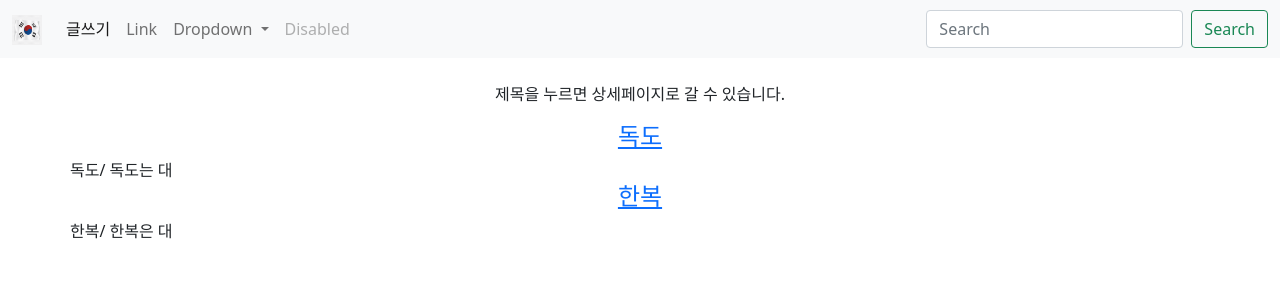
After one commit to yukhayoung/korea_correct_project, a Django app: page /koreaapp/search/ in a window 1280 px wide. The commit adds this page. Shown: the top 300 px of the page. Run offline with Django 3.2, Linux system fonts and the light colour scheme; data comes from the database, SQL or seed files in the repository; both versions use the stored data as it was after the commit.

Commit message:
upload files

```diff
--- a/koreaapp/forms.py
+++ b/koreaapp/forms.py
@@ -5,3 +5,6 @@ class KoreaappForm(forms.ModelForm):
     class Meta:
         model = Koreaapp
         fields = ['title', 'writer', 'body', 'image']
+
+class PostSearchForm(forms.Form):
+    search_word = forms.CharField(label='Search Word')
--- a/koreaapp/templates/home.html
+++ b/koreaapp/templates/home.html
@@ -4,7 +4,7 @@
     {% load socialaccount %}
     {% providers_media_js%}
 
-    {% if user.is_autenticated %}
+    {% if user.is_authenticated %}
     <a href="/accounts/logout">로그아웃</a><br>
     {{user.username}}님이 로그인 중
 
--- /dev/null
+++ b/koreaapp/templates/search.html
@@ -0,0 +1,16 @@
+{% extends 'base.html' %}
+{% block content %}
+<br>
+<p class="pp">제목을 누르면 상세페이지로 갈 수 있습니다.</p>
+
+{% for search in list %}
+<div class="row">
+    <a href="/koreaapp/{{ search.id }}">
+        <h4>{{ search.title }}</h4>
+    </a>
+    {{search.writer}}/
+    {{search.summary}}
+
+</div>
+{% endfor %}
+{% endblock %}
--- a/koreaapp/urls.py
+++ b/koreaapp/urls.py
@@ -9,4 +9,5 @@ urlpatterns = [
     path('edit/<str:id>',edit,name="edit"),
     path('update/<str:id>',update,name="update"),
     path('delete/<str:id>',delete,name="delete"),
+    path('search/', list, name="search"),
 ]
--- a/koreaapp/views.py
+++ b/koreaapp/views.py
@@ -2,6 +2,7 @@ from django.shortcuts import render, redirect, get_object_or_404
 from django.utils import timezone
 from .models import Koreaapp
 from .forms import KoreaappForm
+from django.db.models import Q
 
 # Create your views here.
 
@@ -42,3 +43,10 @@ def delete(request,id):
     delete_koreaapp = Koreaapp.objects.get(id=id)
     delete_koreaapp.delete()
     return redirect('home')
+
+def list(request):
+    list = Koreaapp.objects.all()
+    search_key = request.GET.get('search_key') # 검색어 가져오기
+    if search_key: # 만약 검색어가 존재하면
+        list = list.filter(title__icontains=search_key) # 해당 검색어를 포함한 queryset 가져오기
+    return render(request, 'search.html', {'list':list})
--- a/koreaproject/settings.py
+++ b/koreaproject/settings.py
@@ -64,7 +64,7 @@ ROOT_URLCONF = 'koreaproject.urls'
 TEMPLATES = [
     {
         'BACKEND': 'django.template.backends.django.DjangoTemplates',
-        'DIRS': ['koreaproject/templates'],
+        'DIRS': ['koreaproject/templates',],
         'APP_DIRS': True,
         'OPTIONS': {
             'context_processors': [
--- a/koreaproject/templates/base.html
+++ b/koreaproject/templates/base.html
@@ -44,8 +44,9 @@
                 <a class="nav-link disabled" href="#" tabindex="-1" aria-disabled="true">Disabled</a>
               </li>
             </ul>
-            <form class="d-flex">
-              <input class="form-control me-2" type="search" placeholder="Search" aria-label="Search" id="search-input">
+            <form class="d-flex" action="{%url 'search'%}" method="get">
+              {% csrf_token %}
+              <input class="form-control me-2" type="search" placeholder="Search" aria-label="Search" name="q" value="{{q}}">
               <button class="btn btn-outline-success" type="submit" onclick="searchPost();">Search</button>
             </form>
             <script>
```
Also changed, not shown: db.sqlite3.
